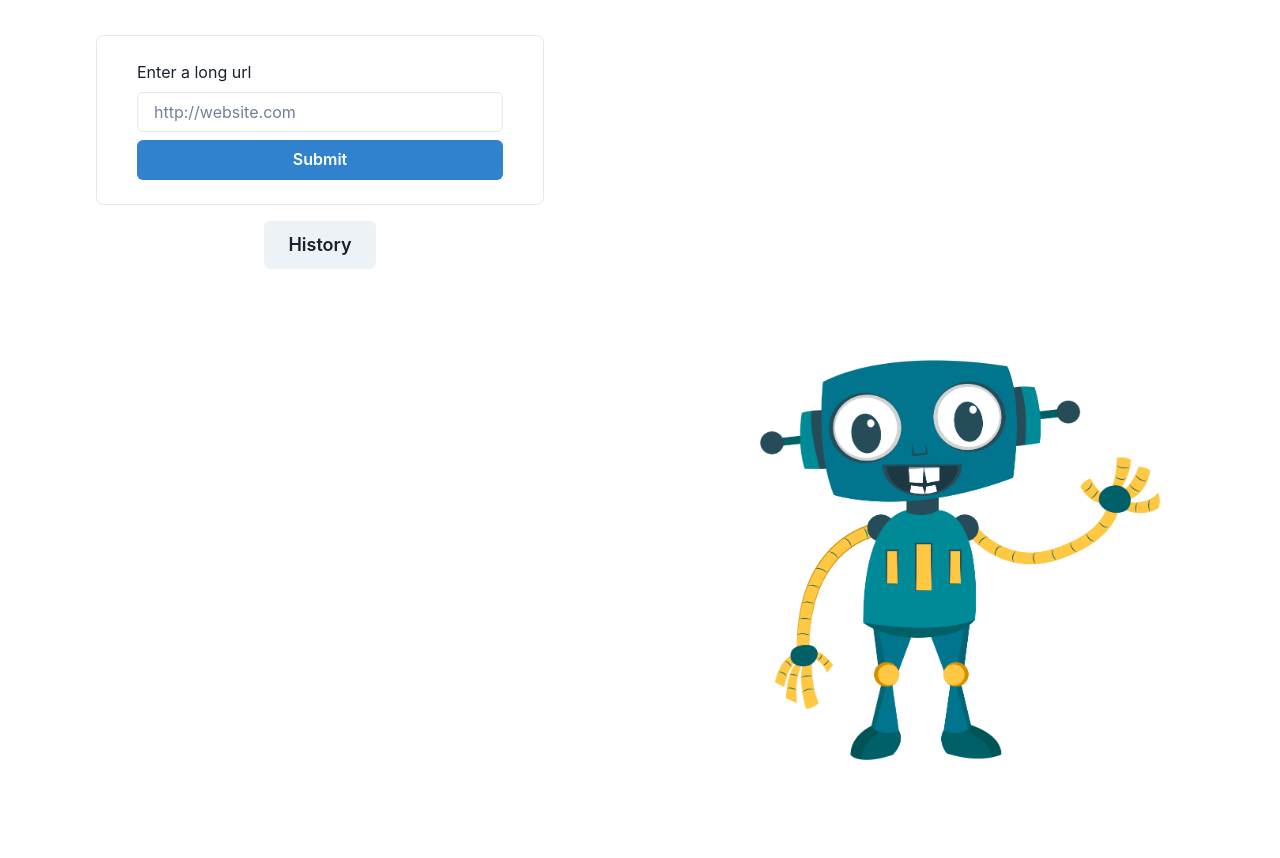
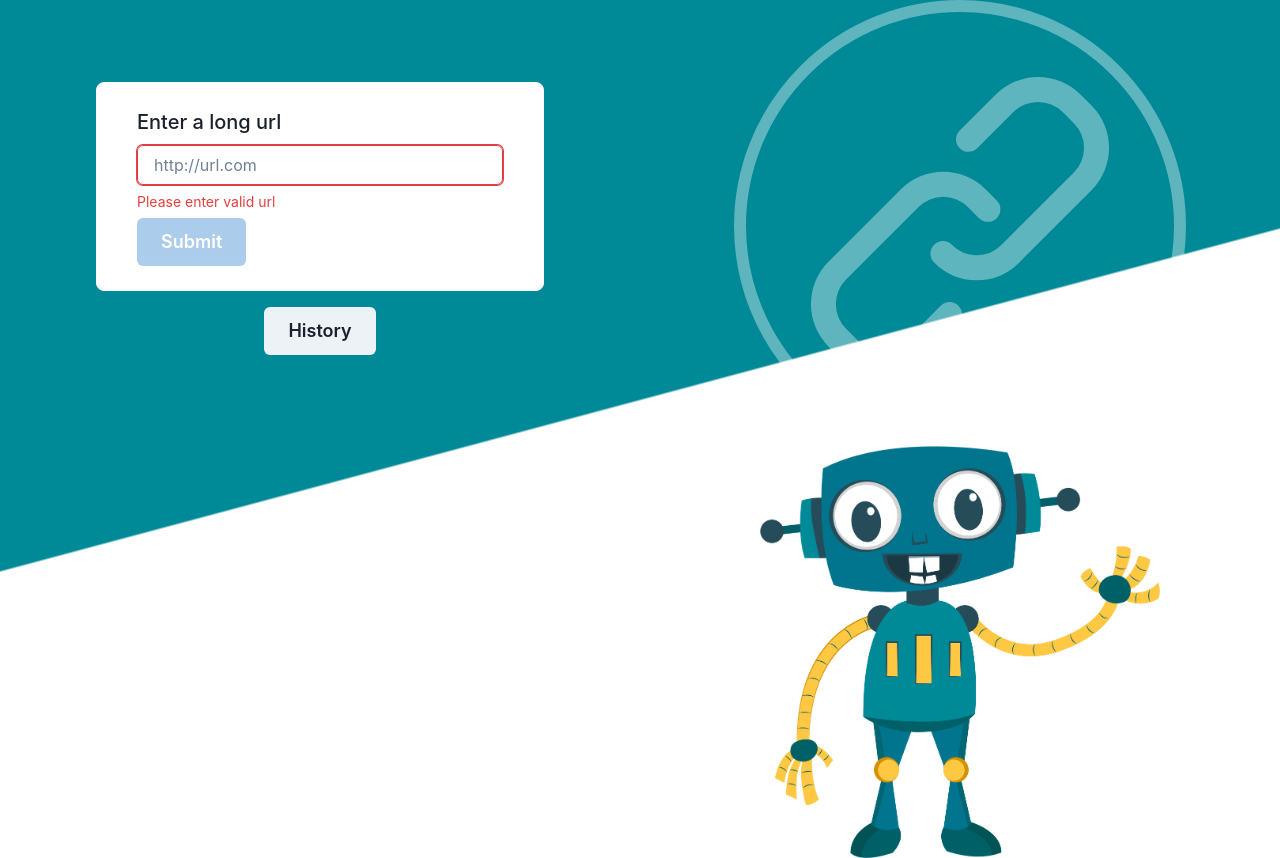
Before and after one commit to YuliiaPanchuk/shortenUrl, a React (Create React App) app in the folder client/: page / in a window 1280 px wide. Before the commit the page ends 800 px from the top, so only its background shows below. Built offline with nearby package versions, Linux system fonts and the light colour scheme; no server answers.

Commit message:
Update styling

```diff
--- a/client/src/components/LinkRow.tsx
+++ b/client/src/components/LinkRow.tsx
@@ -33,7 +33,7 @@ export function LinkRow() {
                 <Th>Shorten url</Th>
                 <Th>Clicked</Th>
                 <Th>Created at</Th>
-                <Th>QrCode</Th>
+                <Th display={{ base: 'none', md: 'flex' }}>QrCode</Th>
               </Tr>
             </Thead>
             <Tbody>
@@ -50,7 +50,7 @@ export function LinkRow() {
                 </Td>
                 <Td>{item.clicked}</Td>
                 <Td>{new Date(item.created_at).toLocaleString()}</Td>
-                <Td className="qr">
+                <Td className="qr" display={{ base: 'none', md: 'flex' }}>
                   <QrCode text={item.short_url} />
                 </Td>
               </Tr>
--- a/client/src/components/LinksCard.tsx
+++ b/client/src/components/LinksCard.tsx
@@ -2,22 +2,23 @@ import React, { useState } from 'react';
 import {
   Box,
   Button,
-  Container,
   Flex,
+  FormControl,
+  FormErrorMessage,
+  FormHelperText,
+  FormLabel,
   Grid,
   GridItem,
   Image,
   Input,
   Link,
   Stack,
-  Text,
   useClipboard,
-  VStack,
 } from '@chakra-ui/react';
 import { useLinkContext } from '../context/LinkContext';
-import { ExternalLinkIcon } from '@chakra-ui/icons';
+import { CopyIcon, ExternalLinkIcon, LinkIcon } from '@chakra-ui/icons';
+import { LinkDrawer } from './Drawer';
 import RobotImg from '../images/robot.png';
-import { LinkDrawer } from './Drawer';
 
 export function LinksCard() {
   const { fetchLinks } = useLinkContext();
@@ -51,34 +52,91 @@ export function LinksCard() {
       });
   }
 
+  const isValidUrl = (urlString: string) => {
+    const urlPattern = new RegExp(
+      '((([a-z\\d]([a-z\\d-]*[a-z\\d])*)\\.)+[a-z]{2,}|' + // validate domain name
+        '((\\d{1,3}\\.){3}\\d{1,3}))' + // validate OR ip (v4) address
+        '(\\:\\d+)?(\\/[-a-z\\d%_.~+]*)*' + // validate port and path
+        '(\\?[;&a-z\\d%_.~+=-]*)?' + // validate query string
+        '(\\#[-a-z\\d_]*)?$',
+      'i',
+    );
+    return !!urlPattern.test(urlString);
+  };
+
+  function validateUrl() {
+    if (!isValidUrl(longLink)) {
+      alert('Please provide valid link');
+    }
+  }
+
   return (
-    <Grid h="100vh" templateRows="repeat(2, 1fr)" templateColumns="repeat(2, 1fr)">
-      <GridItem colStart={1} rowStart={1} display="flex" justifyContent="center">
+    <Grid
+      h="100vh"
+      templateAreas={{
+        base: "'Form' 'Robot'",
+        md: "'Form Icon' '. Robot'",
+      }}
+      templateRows={{
+        base: 'repeat(2, 1fr)',
+        md: 'repeat(2, 1fr)',
+      }}
+      templateColumns={{
+        base: 'repeat(1, 1fr)',
+        md: 'repeat(2, 1fr)',
+      }}
+      alignItems="center"
+      justifyItems="center"
+      background="linear-gradient(345deg,#ffffff 0%,#ffffff calc(50% - 1px), #008996 calc(50% + 1px), #008996 100%)"
+    >
+      <GridItem gridArea="Form" display="flex" justifyContent="center">
         <Flex justify="center" align="center" flexDirection="column" minWidth="md">
-          <Box paddingX={10} paddingY={6} maxW="lg" minW="md" borderWidth="1px" borderRadius="lg">
-            <Stack>
-              <Text>Enter a long url</Text>
+          <Box
+            paddingX={10}
+            paddingY={6}
+            width={{ base: 'xs', md: 'md' }}
+            borderWidth="1px"
+            borderRadius="lg"
+            border="1px solid white"
+            backgroundColor="white"
+          >
+            <FormControl isInvalid={!isValidUrl(longLink)}>
+              <FormLabel fontSize="xl">Enter a long url</FormLabel>
               <Input
                 type="text"
                 size="md"
                 variant="outline"
-                placeholder="http://website.com"
+                placeholder="http://url.com"
                 value={longLink}
                 onChange={(e) => setLongLink(e.target.value)}
+                // onBlur={validateUrl}
               />
-              <Button colorScheme="blue" onClick={createShortLink}>
+              {isValidUrl(longLink) ? (
+                <FormHelperText>Enter long url</FormHelperText>
+              ) : (
+                <FormErrorMessage>Please enter valid url</FormErrorMessage>
+              )}
+
+              <Button
+                colorScheme="blue"
+                onClick={createShortLink}
+                size="lg"
+                marginTop={2}
+                isDisabled={isValidUrl(longLink) ? false : true}
+              >
                 Submit
               </Button>
-            </Stack>
+            </FormControl>
 
             {Boolean(shortLink) && (
-              <Box marginTop={10}>
-                <Text>Shorted link: </Text>
-                <VStack marginY={2}>
+              <FormControl marginTop={10}>
+                <FormLabel fontSize="xl">Shorted link: </FormLabel>
+                <Stack marginY={2}>
                   <Link
                     borderWidth="1px"
                     borderRadius="lg"
                     maxW="md"
+                    padding={4}
                     href={shortLink}
                     isExternal
                     onClick={() => {
@@ -87,12 +145,12 @@ export function LinksCard() {
                   >
                     {shortLink} <ExternalLinkIcon mx="2px" />
                   </Link>
-                </VStack>
-                <Button onClick={onCopy}>
+                </Stack>
+                <Button onClick={onCopy} fontSize="xl">
                   {hasCopied ? 'Copied!' : 'Copy'}
-                  <i className="fa-regular fa-copy" />
+                  <CopyIcon marginLeft={2} />
                 </Button>
-              </Box>
+              </FormControl>
             )}
           </Box>
           <LinkDrawer />
@@ -100,13 +158,24 @@ export function LinksCard() {
       </GridItem>
 
       <GridItem
-        colStart={2}
-        rowStart={2}
+        gridArea="Icon"
+        display={{ base: 'none', md: 'none', lg: 'flex' }}
+        justifyContent="center"
+        alignItems="end"
+      >
+        <Box p={16} borderColor="#ffffff5e" borderWidth={12} borderRadius="50%">
+          <LinkIcon boxSize={300} color="#ffffff5e" />
+        </Box>
+      </GridItem>
+
+      <GridItem
+        gridArea="Robot"
         display="flex"
         justifyContent="center"
         alignItems="center"
+        boxSize={{ base: '200px', md: '400px', lg: '400px' }}
       >
-        <Image src={RobotImg} alt="Cute robot" boxSize="400px" margin={10} align="right" />
+        <Image src={RobotImg} alt="Cute robot" margin={10} align="right" />
       </GridItem>
     </Grid>
   );
```
